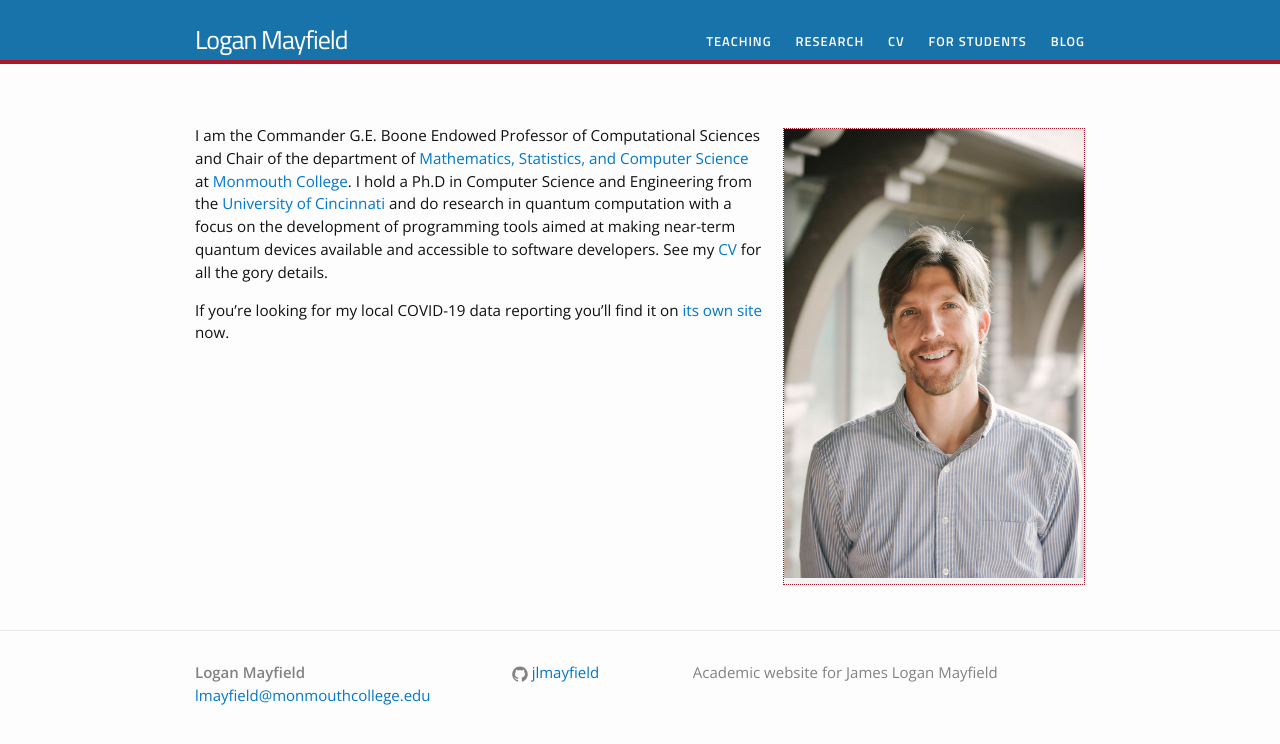
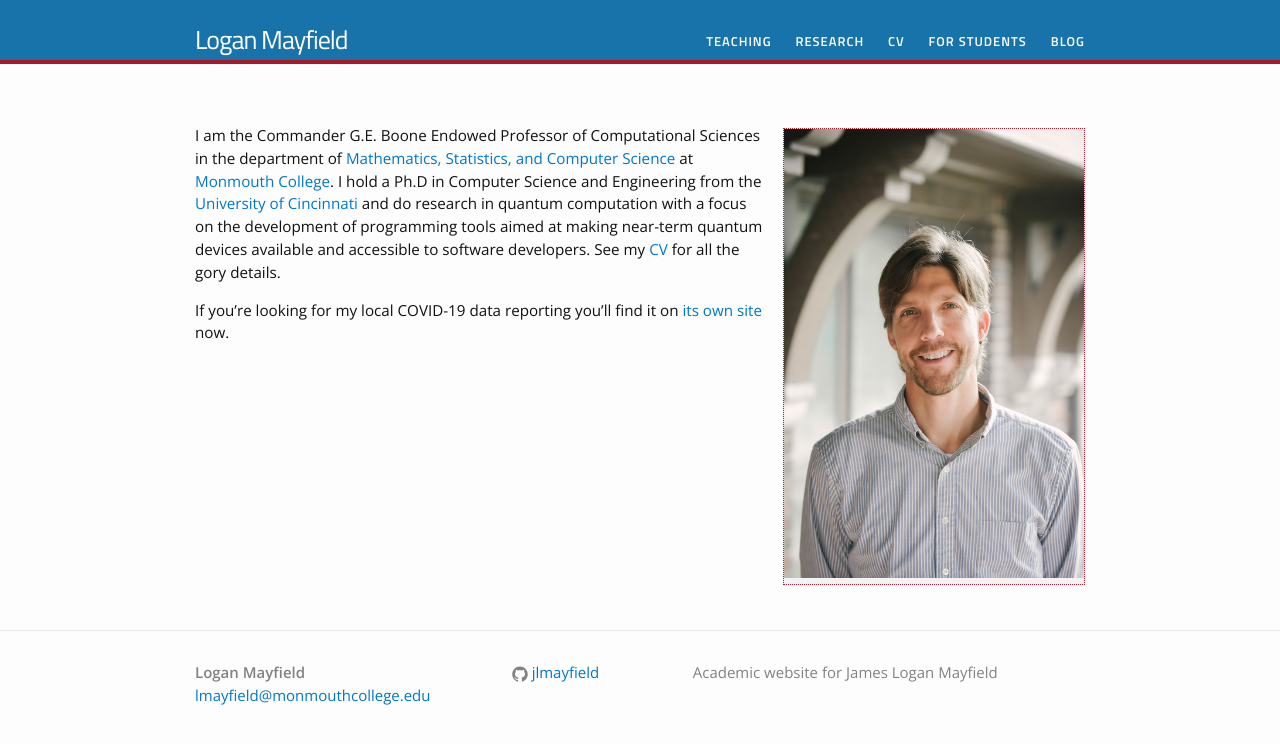
Before and after one commit to jlmayfield/jlmayfield.github.io, a Jekyll site: the page built from index.md, in a window 1280 px wide. Shown: the top 744 px of the page. Built offline with Jekyll 4.4.1, drawn with Linux system fonts in a browser that asks for light colours.

Commit message:
index update

```diff
--- a/index.md
+++ b/index.md
@@ -6,6 +6,6 @@
 
 {% include image.html url="images/AGP_9258.jpg" caption="" width="300" align="right" %}
 
-I am the Commander G.E. Boone Endowed Professor of Computational Sciences and Chair of the department of [Mathematics, Statistics, and Computer Science](https://ou.monmouthcollege.edu/academics/math/faculty.aspx) at [Monmouth College](http://www.monmouthcollege.edu). I hold a Ph.D in Computer Science and Engineering from the [University of Cincinnati](http://www.uc.edu) and do research in quantum computation with a focus on the development of programming tools aimed at making near-term quantum devices available and accessible to software developers. See my [CV](/cv/) for all the gory details.
+I am the Commander G.E. Boone Endowed Professor of Computational Sciences in the department of [Mathematics, Statistics, and Computer Science](https://ou.monmouthcollege.edu/academics/math/faculty.aspx) at [Monmouth College](http://www.monmouthcollege.edu). I hold a Ph.D in Computer Science and Engineering from the [University of Cincinnati](http://www.uc.edu) and do research in quantum computation with a focus on the development of programming tools aimed at making near-term quantum devices available and accessible to software developers. See my [CV](/cv/) for all the gory details.
 
 If you're looking for my local COVID-19 data reporting you'll find it on [its own site](https://jlmayfield.github.io/wcil-covid-reporting/) now.
```
